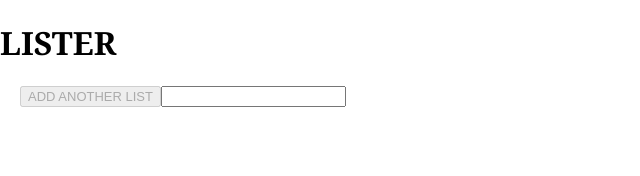
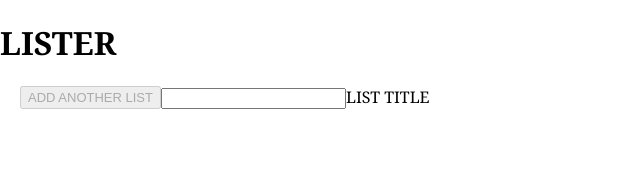
Before and after one commit to joshparkerj/lister, a React app: page / in a window 1280 px wide. Shown: the top 176 px of the page, without its empty margins (0-640 px from the left). Built offline with nearby package versions, Linux system fonts and the light colour scheme.

Commit message:
try adding user interaction events

```diff
--- a/package.json
+++ b/package.json
@@ -27,6 +27,9 @@
   "devDependencies": {
     "@swc-node/register": "^1.4.2",
     "@testing-library/react": "^13.0.0",
+    "@testing-library/user-event": "^14.0.4",
+    "chai": "^4.3.6",
+    "chai-dom": "^1.11.0",
     "css-loader": "^6.7.1",
     "eslint": "^8.12.0",
     "eslint-config-airbnb": "^19.0.4",
--- a/src/App.jsx
+++ b/src/App.jsx
@@ -54,11 +54,15 @@ const App = function App() {
         <button type="submit" disabled={!listTitle}>
           ADD ANOTHER LIST
         </button>
-        <input
-          onChange={({ target }) => setListTitle(target.value)}
-          name="listTitle"
-          value={listTitle}
-        />
+        <label htmlFor="listTitle">
+          <input
+            onChange={({ target }) => setListTitle(target.value)}
+            name="listTitle"
+            id="listTitle"
+            value={listTitle}
+          />
+          LIST TITLE
+        </label>
       </form>
       <div className="the-lists">
         {listTitles.map(listMapper)}
```
Also changed, not shown: .eslintrc.json, 2 other files (tests, documents, lock files or other folders).
